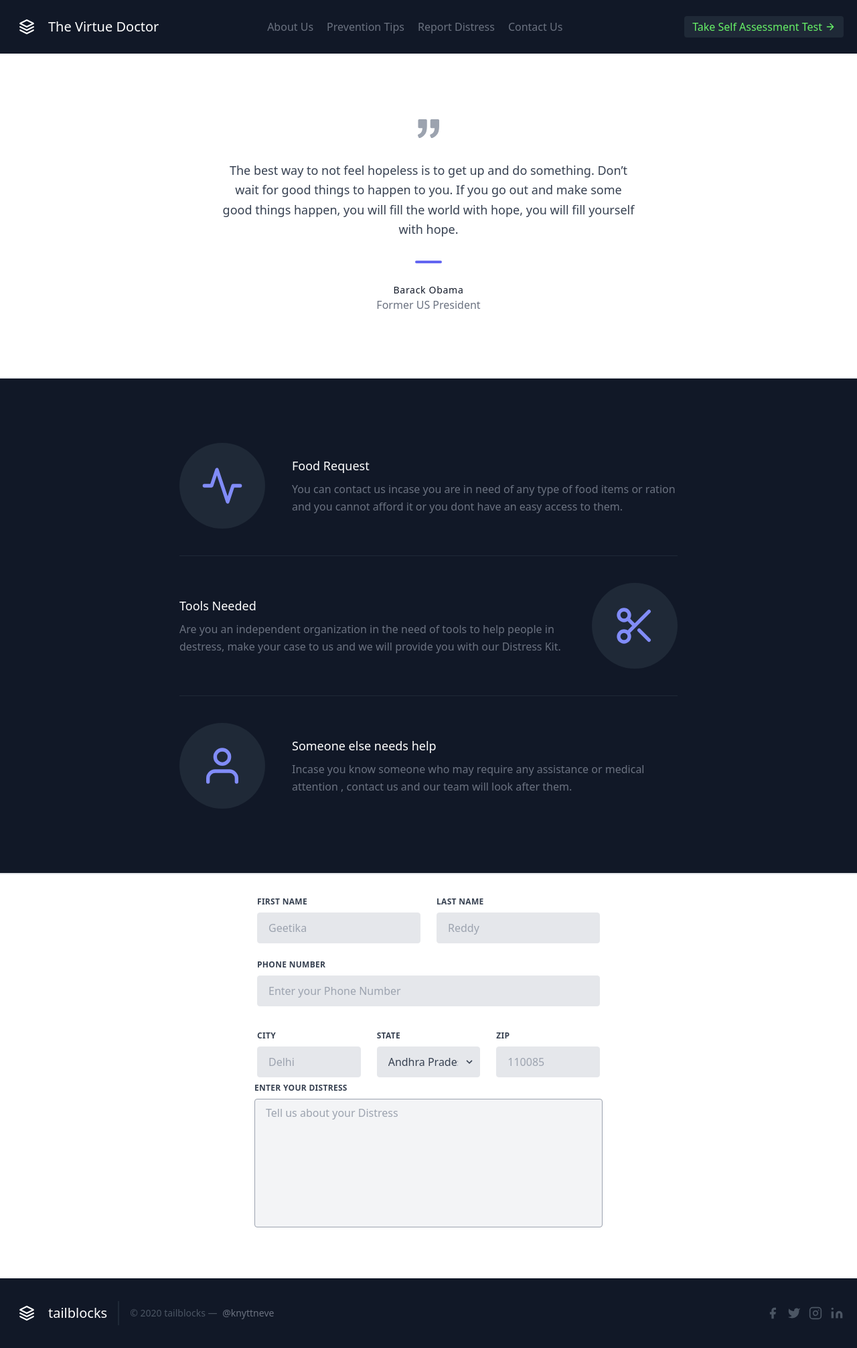
After one commit to raghavguptaeng/The-Virtue-Doctor, a Flask app: page /Distress.html in a window 1280 px wide. The commit adds this page. Shown: the whole page at 67% size. Run offline with Flask 2, Linux system fonts and the light colour scheme.

Commit message:
Distress Page Made And a bit of database is pending

```diff
--- a/Main.py
+++ b/Main.py
@@ -51,4 +51,20 @@ def Home_back():
 
     return render_template('index.html')
 #-----------------------------------------------------------------
+@app.route('/Distress.html', methods=['GET','POST'])
+def registerDistress():
+    if(request.method == 'POST'):
+        first_name = request.form.get('Fname')
+        last_name = request.form.get('Lname')
+        phone_number = request.form.get('Phno')
+        city = request.form.get('City')
+        state = request.form.get('State')
+        pin_code = request.form.get('Zip')
+        msg = request.form.get('Messgae')
+        print(state)
+        # en = Subscribers(Email = email)
+        # db.session.add(en)
+        # db.session.commit()
+    return render_template('Distress.html')
+#-----------------------------------------------------------------
 app.run(debug = True)
--- a/templates/Contact.html
+++ b/templates/Contact.html
@@ -13,12 +13,12 @@
         <svg xmlns="http://www.w3.org/2000/svg" fill="none" stroke="currentColor" stroke-linecap="round" stroke-linejoin="round" stroke-width="2" class="w-10 h-10 text-white p-2 bg-teal-500 rounded-full" viewBox="0 0 24 24">
           <path d="M12 2L2 7l10 5 10-5-10-5zM2 17l10 5 10-5M2 12l10 5 10-5"></path>
         </svg>
-            <span class="ml-3 text-xl">tailblocks</span>
+        <span class="ml-3 text-xl">The Virtue Doctor</span>
       </a>
       <nav class="md:ml-auto md:mr-auto flex flex-wrap items-center text-base justify-center">
-            <a class="mr-5 hover:text-white" style="cursor: pointer;" href = "index.html">About Us</a>
+        <a class="mr-5 hover:text-white" style="cursor: pointer;" href="index.html">About Us</a>
         <a class="mr-5 hover:text-white" style="cursor: pointer;">Prevention Tips</a>
-            <a class="mr-5 hover:text-white" style="cursor: pointer;">Report Distress</a>
+        <a class="mr-5 hover:text-white" style="cursor: pointer;" href="Distress.html">Report Distress</a>
         <a class="mr-5 hover:text-white" style="cursor: pointer;" href="Contact.html">Contact Us</a>
       </nav>
       <button class="inline-flex items-center bg-gray-800 border-0 py-1 px-3 focus:outline-none hover:bg-gray-700 rounded text-base mt-4 md:mt-0" style="color: rgb(103, 241, 103);">Take Self Assessment Test
--- /dev/null
+++ b/templates/Distress.html
@@ -0,0 +1,216 @@
+<!DOCTYPE html>
+<html lang="en">
+<head>
+    <meta charset="UTF-8">
+    <meta name="viewport" content="width=device-width, initial-scale=1.0">
+    <title>Document</title>
+    <link href="https://unpkg.com/tailwindcss@^1.0/dist/tailwind.min.css" rel="stylesheet">
+</head>
+<body>
+    <header class="text-gray-500 bg-gray-900 body-font">
+        <div class="container mx-auto flex flex-wrap p-5 flex-col md:flex-row items-center">
+          <a class="flex title-font font-medium items-center text-white mb-4 md:mb-0">
+            <svg xmlns="http://www.w3.org/2000/svg" fill="none" stroke="currentColor" stroke-linecap="round" stroke-linejoin="round" stroke-width="2" class="w-10 h-10 text-white p-2 bg-teal-500 rounded-full" viewBox="0 0 24 24">
+              <path d="M12 2L2 7l10 5 10-5-10-5zM2 17l10 5 10-5M2 12l10 5 10-5"></path>
+            </svg>
+            <span class="ml-3 text-xl">The Virtue Doctor</span>
+          </a>
+          <nav class="md:ml-auto md:mr-auto flex flex-wrap items-center text-base justify-center">
+            <a class="mr-5 hover:text-white" style="cursor: pointer;" href="index.html">About Us</a>
+            <a class="mr-5 hover:text-white" style="cursor: pointer;">Prevention Tips</a>
+            <a class="mr-5 hover:text-white" style="cursor: pointer;" href="Distress.html">Report Distress</a>
+            <a class="mr-5 hover:text-white" style="cursor: pointer;" href="Contact.html">Contact Us</a>
+          </nav>
+          <button class="inline-flex items-center bg-gray-800 border-0 py-1 px-3 focus:outline-none hover:bg-gray-700 rounded text-base mt-4 md:mt-0" style="color: rgb(103, 241, 103);">Take Self Assessment Test
+            <svg fill="none" stroke="currentColor" stroke-linecap="round" stroke-linejoin="round" stroke-width="2" class="w-4 h-4 ml-1" viewBox="0 0 24 24">
+              <path d="M5 12h14M12 5l7 7-7 7"></path>
+            </svg>
+          </button>
+        </div>
+      </header>
+      <section class="text-gray-700 body-font">
+        <div class="container px-5 py-24 mx-auto">
+          <div class="xl:w-1/2 lg:w-3/4 w-full mx-auto text-center">
+            <svg xmlns="http://www.w3.org/2000/svg" fill="currentColor" class="inline-block w-8 h-8 text-gray-400 mb-8" viewBox="0 0 975.036 975.036">
+              <path d="M925.036 57.197h-304c-27.6 0-50 22.4-50 50v304c0 27.601 22.4 50 50 50h145.5c-1.9 79.601-20.4 143.3-55.4 191.2-27.6 37.8-69.399 69.1-125.3 93.8-25.7 11.3-36.8 41.7-24.8 67.101l36 76c11.6 24.399 40.3 35.1 65.1 24.399 66.2-28.6 122.101-64.8 167.7-108.8 55.601-53.7 93.7-114.3 114.3-181.9 20.601-67.6 30.9-159.8 30.9-276.8v-239c0-27.599-22.401-50-50-50zM106.036 913.497c65.4-28.5 121-64.699 166.9-108.6 56.1-53.7 94.4-114.1 115-181.2 20.6-67.1 30.899-159.6 30.899-277.5v-239c0-27.6-22.399-50-50-50h-304c-27.6 0-50 22.4-50 50v304c0 27.601 22.4 50 50 50h145.5c-1.9 79.601-20.4 143.3-55.4 191.2-27.6 37.8-69.4 69.1-125.3 93.8-25.7 11.3-36.8 41.7-24.8 67.101l35.9 75.8c11.601 24.399 40.501 35.2 65.301 24.399z"></path>
+            </svg>
+            <p class="leading-relaxed text-lg">The best way to not feel hopeless is to get up and do something. Don’t wait for good things to happen to you. If you go out and make some good things happen, you will fill the world with hope, you will fill yourself with hope.</p>
+            <span class="inline-block h-1 w-10 rounded bg-indigo-500 mt-8 mb-6"></span>
+            <h2 class="text-gray-900 font-medium title-font tracking-wider text-sm">Barack Obama</h2>
+            <p class="text-gray-500">Former US President</p>
+          </div>
+        </div>
+      </section>
+      <hr>
+      <hr>
+      <section class="text-gray-500 bg-gray-900 body-font">
+        <div class="container px-5 py-24 mx-auto">
+          <div class="flex items-center lg:w-3/5 mx-auto border-b pb-10 mb-10 border-gray-800 sm:flex-row flex-col">
+            <div class="sm:w-32 sm:h-32 h-20 w-20 sm:mr-10 inline-flex items-center justify-center rounded-full text-indigo-400 bg-gray-800 flex-shrink-0">
+              <svg fill="none" stroke="currentColor" stroke-linecap="round" stroke-linejoin="round" stroke-width="2" class="sm:w-16 sm:h-16 w-10 h-10" viewBox="0 0 24 24">
+                <path d="M22 12h-4l-3 9L9 3l-3 9H2"></path>
+              </svg>
+            </div>
+            <div class="flex-grow sm:text-left text-center mt-6 sm:mt-0">
+              <h2 class="text-white text-lg title-font font-medium mb-2">Food Request</h2>
+              <p class="leading-relaxed text-base">You can contact us incase you are in need of any type of food items or ration and you cannot afford it or you dont have an easy access to them.</p>
+            </div>
+          </div>
+          <div class="flex items-center lg:w-3/5 mx-auto border-b pb-10 mb-10 border-gray-800 sm:flex-row flex-col">
+            <div class="flex-grow sm:text-left text-center mt-6 sm:mt-0">
+              <h2 class="text-white text-lg title-font font-medium mb-2">Tools Needed</h2>
+              <p class="leading-relaxed text-base">Are you an independent organization in the need of tools to help people in destress, make your case to us and we will provide you with our Distress Kit.</p>
+            </div>
+            <div class="sm:w-32 order-first sm:order-none sm:h-32 h-20 w-20 sm:ml-10 inline-flex items-center justify-center rounded-full text-indigo-400 bg-gray-800 flex-shrink-0">
+              <svg fill="none" stroke="currentColor" stroke-linecap="round" stroke-linejoin="round" stroke-width="2" class="sm:w-16 sm:h-16 w-10 h-10" viewBox="0 0 24 24">
+                <circle cx="6" cy="6" r="3"></circle>
+                <circle cx="6" cy="18" r="3"></circle>
+                <path d="M20 4L8.12 15.88M14.47 14.48L20 20M8.12 8.12L12 12"></path>
+              </svg>
+            </div>
+          </div>
+          <div class="flex items-center lg:w-3/5 mx-auto sm:flex-row flex-col">
+            <div class="sm:w-32 sm:h-32 h-20 w-20 sm:mr-10 inline-flex items-center justify-center rounded-full text-indigo-400 bg-gray-800 flex-shrink-0">
+              <svg fill="none" stroke="currentColor" stroke-linecap="round" stroke-linejoin="round" stroke-width="2" class="sm:w-16 sm:h-16 w-10 h-10" viewBox="0 0 24 24">
+                <path d="M20 21v-2a4 4 0 00-4-4H8a4 4 0 00-4 4v2"></path>
+                <circle cx="12" cy="7" r="4"></circle>
+              </svg>
+            </div>
+            <div class="flex-grow sm:text-left text-center mt-6 sm:mt-0">
+              <h2 class="text-white text-lg title-font font-medium mb-2">Someone else needs help</h2>
+              <p class="leading-relaxed text-base">Incase you know someone who may require any assistance or medical attention , contact us and our team will look after them.</p>
+            </div>
+          </div>
+        </div>
+      </section>
+      <hr>
+      <hr>
+    <form class="w-full max-w-lg" style="width: 60%; margin:auto; margin-top: 33px;" action = "/Distress.html" method="POST">
+        <div class="flex flex-wrap -mx-3 mb-6">
+          <div class="w-full md:w-1/2 px-3 mb-6 md:mb-0">
+            <label class="block uppercase tracking-wide text-gray-700 text-xs font-bold mb-2" for="grid-last-name">
+                First Name
+              </label>
+              <input class="appearance-none block w-full bg-gray-200 text-gray-700 border border-gray-200 rounded py-3 px-4 leading-tight focus:outline-none focus:bg-white focus:border-gray-500" id="grid-last-name" type="text" placeholder="Geetika" name="Fname">
+          </div>
+          <div class="w-full md:w-1/2 px-3">
+            <label class="block uppercase tracking-wide text-gray-700 text-xs font-bold mb-2" for="grid-last-name">
+              Last Name
+            </label>
+            <input class="appearance-none block w-full bg-gray-200 text-gray-700 border border-gray-200 rounded py-3 px-4 leading-tight focus:outline-none focus:bg-white focus:border-gray-500" id="grid-last-name" type="text" placeholder="Reddy" name="Lname">
+          </div>
+        </div>
+        <div class="flex flex-wrap -mx-3 mb-6">
+          <div class="w-full px-3">
+            <label class="block uppercase tracking-wide text-gray-700 text-xs font-bold mb-2" for="grid-password">
+              Phone Number
+            </label>
+            <input class="appearance-none block w-full bg-gray-200 text-gray-700 border border-gray-200 rounded py-3 px-4 mb-3 leading-tight focus:outline-none focus:bg-white focus:border-gray-500" id="grid-password" type="tel" placeholder="Enter your Phone Number" name="Phno">
+          </div>
+        </div>
+        <div class="flex flex-wrap -mx-3 mb-2">
+          <div class="w-full md:w-1/3 px-3 mb-6 md:mb-0">
+            <label class="block uppercase tracking-wide text-gray-700 text-xs font-bold mb-2" for="grid-city">
+              City
+            </label>
+            <input class="appearance-none block w-full bg-gray-200 text-gray-700 border border-gray-200 rounded py-3 px-4 leading-tight focus:outline-none focus:bg-white focus:border-gray-500" id="grid-city" type="text" placeholder="Delhi" name="City">
+          </div>
+          <div class="w-full md:w-1/3 px-3 mb-6 md:mb-0">
+            <label class="block uppercase tracking-wide text-gray-700 text-xs font-bold mb-2" for="grid-state">
+              State
+            </label>
+            <div class="relative">
+              <select class="block appearance-none w-full bg-gray-200 border border-gray-200 text-gray-700 py-3 px-4 pr-8 rounded leading-tight focus:outline-none focus:bg-white focus:border-gray-500" id="grid-state" name="State">
+                <option > Andhra Pradesh</option>
+                <option > Arunachal Pradesh</option>
+                <option > Assam</option>
+                <option > Bihar</option>
+                <option > Chhattisgarh</option>
+                <option > Goa</option>
+                <option > Gujrat</option>
+                <option > Haryana</option>
+                <option > Himachal Pradesh</option>
+                <option > Jharkhand</option>
+                <option > Karnataka</option>
+                <option > Kerala</option>
+                <option > Madhya Pradesh</option>
+                <option > Maharashtra</option>
+                <option > Manipur</option>
+                <option > Meghalya</option>
+                <option > Mizoram</option>
+                <option > Nagaland</option>
+                <option > Odhisa</option>
+                <option > Punjab</option>
+                <option > Rajasthan</option>
+                <option > Sikkim</option>
+                <option > Tamil Nadu</option>
+                <option > Telangna</option>
+                <option > Tripura</option>
+                <option > Uttar Pradesh</option>
+                <option > Uttrakhand</option>
+                <option > West Bengal</option>
+              </select>
+              <div class="pointer-events-none absolute inset-y-0 right-0 flex items-center px-2 text-gray-700">
+                <svg class="fill-current h-4 w-4" xmlns="http://www.w3.org/2000/svg" viewBox="0 0 20 20"><path d="M9.293 12.95l.707.707L15.657 8l-1.414-1.414L10 10.828 5.757 6.586 4.343 8z"/></svg>
+              </div>
+            </div>
+          </div>
+          <div class="w-full md:w-1/3 px-3 mb-6 md:mb-0">
+            <label class="block uppercase tracking-wide text-gray-700 text-xs font-bold mb-2" for="grid-zip">
+              Zip
+            </label>
+            <input class="appearance-none block w-full bg-gray-200 text-gray-700 border border-gray-200 rounded py-3 px-4 leading-tight focus:outline-none focus:bg-white focus:border-gray-500" id="grid-zip" type="text" placeholder="110085" name="Zip">
+          </div>
+          <div class="p-2 w-full">
+            <label class="block uppercase tracking-wide text-gray-700 text-xs font-bold mb-2" for="grid-zip">
+                Enter your Distress
+              </label>
+            <textarea class="w-full bg-gray-100 rounded border border-gray-400 focus:outline-none h-48 focus:border-teal-500 text-base px-4 py-2 resize-none block" name="Message" placeholder="Tell us about your Distress" name="Message"></textarea>
+          </div>
+          <div class="p-2 w-full">
+            <button class="flex mx-auto text-white bg-teal-500 border-0 py-2 px-8 focus:outline-none hover:bg-teal-600 rounded text-lg" type="submit">Submit</button>
+          </div>
+        </div>
+      </form>
+      <footer class="text-gray-500 bg-gray-900 body-font">
+        <div class="container px-5 py-8 mx-auto flex items-center sm:flex-row flex-col">
+          <a class="flex title-font font-medium items-center md:justify-start justify-center text-white">
+            <svg xmlns="http://www.w3.org/2000/svg" fill="none" stroke="currentColor" stroke-linecap="round" stroke-linejoin="round" stroke-width="2" class="w-10 h-10 text-white p-2 bg-teal-500 rounded-full" viewBox="0 0 24 24">
+              <path d="M12 2L2 7l10 5 10-5-10-5zM2 17l10 5 10-5M2 12l10 5 10-5"></path>
+            </svg>
+            <span class="ml-3 text-xl">tailblocks</span>
+          </a>
+          <p class="text-sm text-gray-600 sm:ml-4 sm:pl-4 sm:border-l-2 sm:border-gray-800 sm:py-2 sm:mt-0 mt-4">© 2020 tailblocks —
+            <a href="https://twitter.com/knyttneve" class="text-gray-500 ml-1" target="_blank" rel="noopener noreferrer">@knyttneve</a>
+          </p>
+          <span class="inline-flex sm:ml-auto sm:mt-0 mt-4 justify-center sm:justify-start">
+            <a class="text-gray-600">
+              <svg fill="currentColor" stroke-linecap="round" stroke-linejoin="round" stroke-width="2" class="w-5 h-5" viewBox="0 0 24 24">
+                <path d="M18 2h-3a5 5 0 00-5 5v3H7v4h3v8h4v-8h3l1-4h-4V7a1 1 0 011-1h3z"></path>
+              </svg>
+            </a>
+            <a class="ml-3 text-gray-600">
+              <svg fill="currentColor" stroke-linecap="round" stroke-linejoin="round" stroke-width="2" class="w-5 h-5" viewBox="0 0 24 24">
+                <path d="M23 3a10.9 10.9 0 01-3.14 1.53 4.48 4.48 0 00-7.86 3v1A10.66 10.66 0 013 4s-4 9 5 13a11.64 11.64 0 01-7 2c9 5 20 0 20-11.5a4.5 4.5 0 00-.08-.83A7.72 7.72 0 0023 3z"></path>
+              </svg>
+            </a>
+            <a class="ml-3 text-gray-600">
+              <svg fill="none" stroke="currentColor" stroke-linecap="round" stroke-linejoin="round" stroke-width="2" class="w-5 h-5" viewBox="0 0 24 24">
+                <rect width="20" height="20" x="2" y="2" rx="5" ry="5"></rect>
+                <path d="M16 11.37A4 4 0 1112.63 8 4 4 0 0116 11.37zm1.5-4.87h.01"></path>
+              </svg>
+            </a>
+            <a class="ml-3 text-gray-600">
+              <svg fill="currentColor" stroke="currentColor" stroke-linecap="round" stroke-linejoin="round" stroke-width="0" class="w-5 h-5" viewBox="0 0 24 24">
+                <path stroke="none" d="M16 8a6 6 0 016 6v7h-4v-7a2 2 0 00-2-2 2 2 0 00-2 2v7h-4v-7a6 6 0 016-6zM2 9h4v12H2z"></path>
+                <circle cx="4" cy="4" r="2" stroke="none"></circle>
+              </svg>
+            </a>
+          </span>
+        </div>
+      </footer>
+</body>
+<script>
+    alert("This facility is only to be used in case you are really in need");
+</script>
+</html>
--- a/templates/index.html
+++ b/templates/index.html
@@ -14,12 +14,12 @@
         <svg xmlns="http://www.w3.org/2000/svg" fill="none" stroke="currentColor" stroke-linecap="round" stroke-linejoin="round" stroke-width="2" class="w-10 h-10 text-white p-2 bg-teal-500 rounded-full" viewBox="0 0 24 24">
           <path d="M12 2L2 7l10 5 10-5-10-5zM2 17l10 5 10-5M2 12l10 5 10-5"></path>
         </svg>
-        <span class="ml-3 text-xl">tailblocks</span>
+        <span class="ml-3 text-xl">The Virtue Doctor</span>
       </a>
       <nav class="md:ml-auto md:mr-auto flex flex-wrap items-center text-base justify-center">
         <a class="mr-5 hover:text-white" style="cursor: pointer;">About Us</a>
         <a class="mr-5 hover:text-white" style="cursor: pointer;">Prevention Tips</a>
-        <a class="mr-5 hover:text-white" style="cursor: pointer;">Report Distress</a>
+        <a class="mr-5 hover:text-white" style="cursor: pointer;" href="Distress.html">Report Distress</a>
         <a class="mr-5 hover:text-white" style="cursor: pointer;" href="Contact.html">Contact Us</a>
       </nav>
       <button class="inline-flex items-center bg-gray-800 border-0 py-1 px-3 focus:outline-none hover:bg-gray-700 rounded text-base mt-4 md:mt-0" style="color: rgb(103, 241, 103);">Take Self Assessment Test
```
Lines whose indentation alone changed are shown as unchanged.
